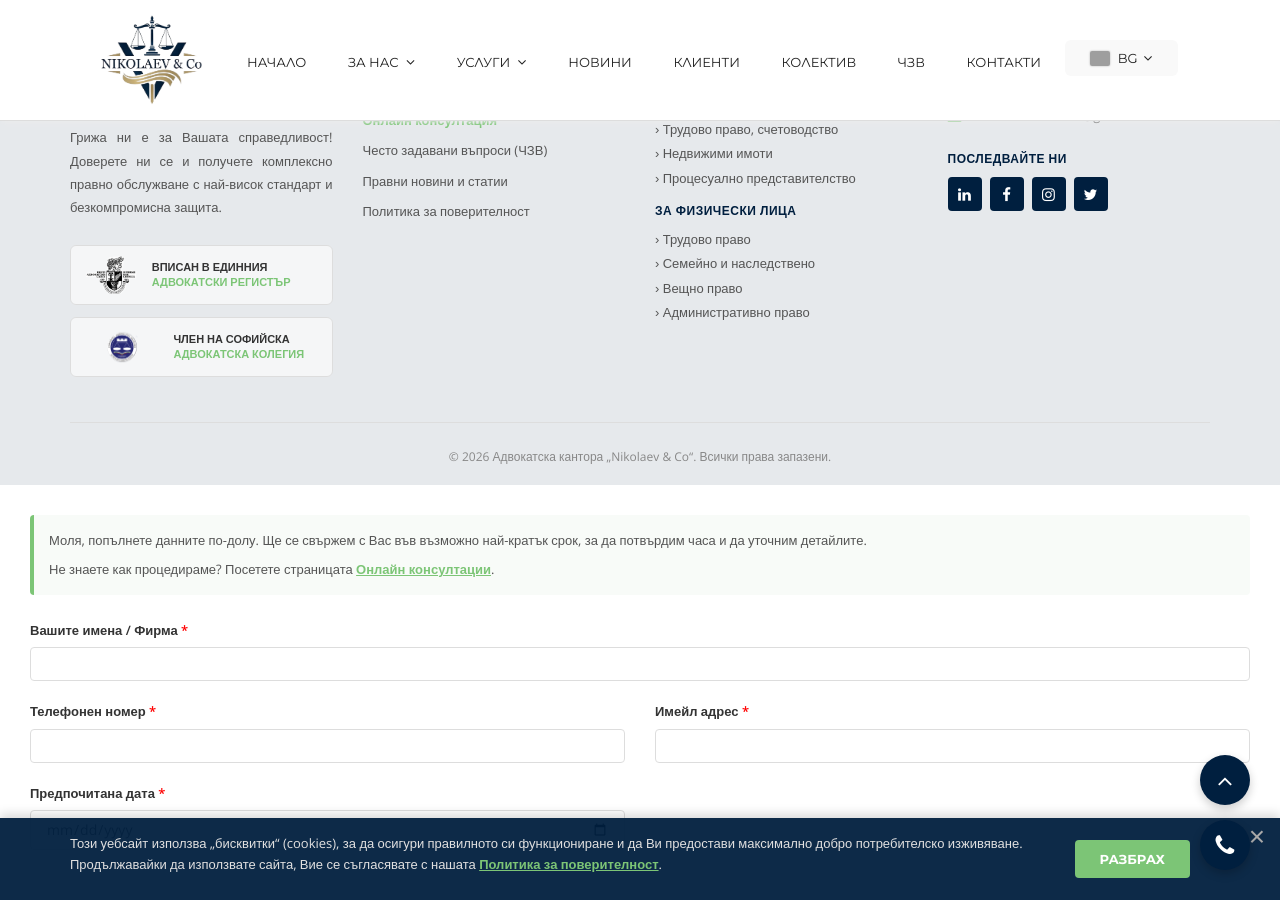
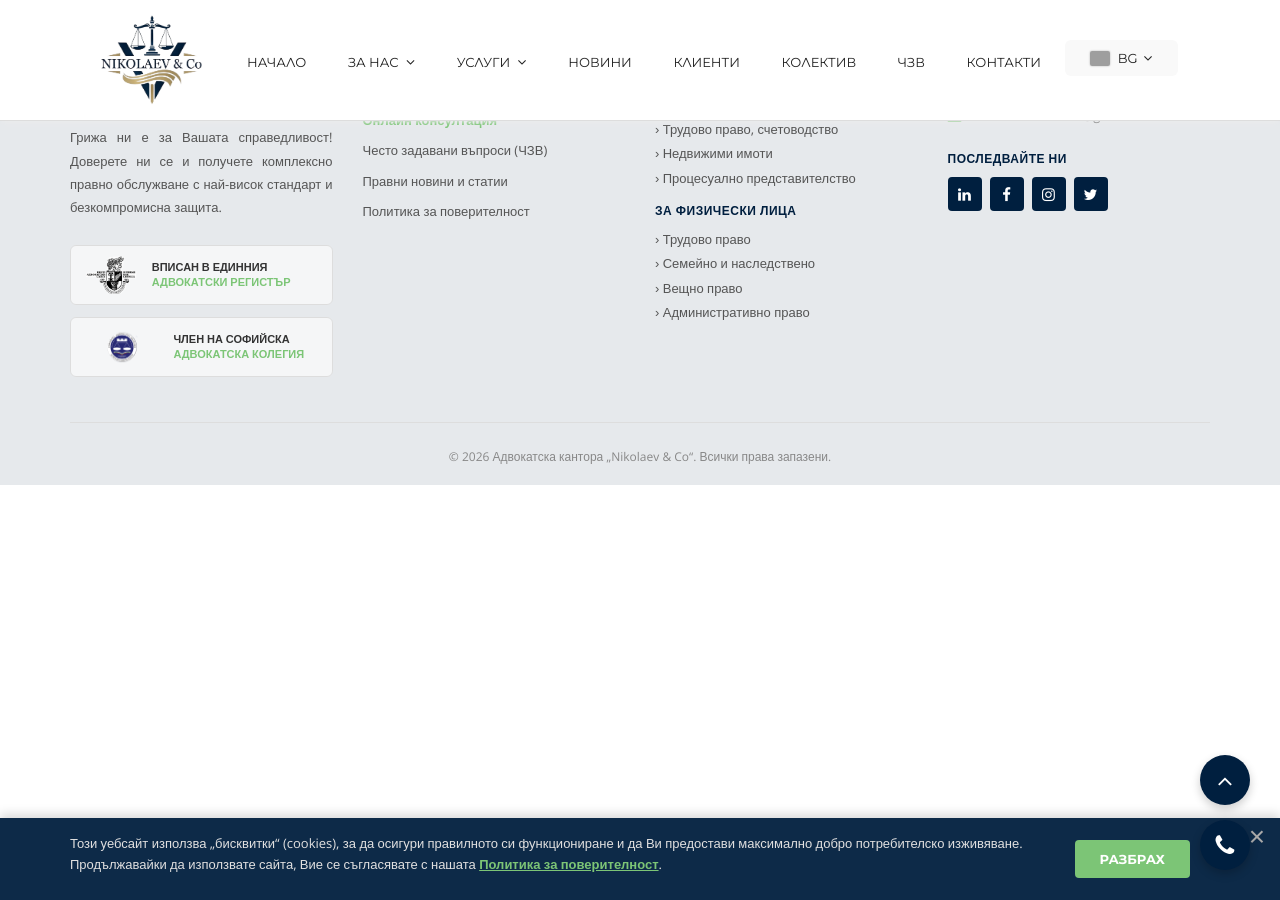
Before and after one commit to NikolaiNikolaev/law-page, a Jekyll site: the page built from novini/arhiv.html, in a window 1280 px wide and 900 px high, scrolled down 2265 px. Built offline with Jekyll 4.4.1, drawn with Linux system fonts in a browser that asks for light colours; grey boxes are pictures that could not be loaded.

Commit message:
Update footer.html

```diff
--- a/_includes/footer.html
+++ b/_includes/footer.html
@@ -137,52 +137,7 @@
     </div>
 </div>
 
-                <div class="modal-body" style="padding: 30px;">
-                    <div style="background: #f8fbf8; border-left: 4px solid #7cc576; padding: 15px; border-radius: 4px; margin-bottom: 25px;">
-                        <p style="font-size: 13px; color: #555; margin: 0 0 8px 0; line-height: 1.6;">
-                            Моля, попълнете данните по-долу. Ще се свържем с Вас във възможно най-кратък срок, за да потвърдим часа и да уточним детайлите.
-                        </p>
-                        <p style="font-size: 13px; color: #555; margin: 0; line-height: 1.6;">
-                            Не знаете как процедираме? Посетете страницата <a href="/law-page/za-nas/za-nas.html#online-konsultacia" style="color: #7cc576; text-decoration: underline; font-weight: 700;">Онлайн консултации</a>.
-                        </p>
-                    </div>
 
-                    <form id="bookingForm" action="https://formspree.io/f/mvzzzkje" method="POST">
-                        <input type="hidden" name="_subject" value="Нова заявка за час от сайта!">
-                        <input type="hidden" name="_language" value="bg">
-
-                        <div class="form-group" style="margin-bottom: 20px;">
-                            <label style="font-size: 13px; color: #333; font-weight: 600; margin-bottom: 8px;">Вашите имена / Фирма <span style="color: red;">*</span></label>
-                            <input type="text" name="name" class="form-control" data-msg="Моля, въведете Вашите имена" style="border: 1px solid #ddd; border-radius: 4px; padding: 10px 15px; font-size: 14px; box-shadow: none;">
-                            <div class="validation-msg" style="color: red; font-size: 11px; margin-top: 5px; display: none;"></div>
-                        </div>
-
-                        <div class="row">
-                            <div class="col-sm-6">
-                                <div class="form-group" style="margin-bottom: 20px;">
-                                    <label style="font-size: 13px; color: #333; font-weight: 600; margin-bottom: 8px;">Телефонен номер <span style="color: red;">*</span></label>
-                                    <input type="tel" name="phone" class="form-control" data-msg="Моля, въведете телефон за връзка" style="border: 1px solid #ddd; border-radius: 4px; padding: 10px 15px; font-size: 14px; box-shadow: none;">
-                                    <div class="validation-msg" style="color: red; font-size: 11px; margin-top: 5px; display: none;"></div>
-                                </div>
-                            </div>
-                            <div class="col-sm-6">
-                                <div class="form-group" style="margin-bottom: 20px;">
-                                    <label style="font-size: 13px; color: #333; font-weight: 600; margin-bottom: 8px;">Имейл адрес <span style="color: red;">*</span></label>
-                                    <input type="text" name="email" class="form-control" data-msg="Моля, въведете валиден имейл адрес" style="border: 1px solid #ddd; border-radius: 4px; padding: 10px 15px; font-size: 14px; box-shadow: none;">
-                                    <div class="validation-msg" style="color: red; font-size: 11px; margin-top: 5px; display: none;"></div>
-                                </div>
-                            </div>
-                        </div>
-
-                        <div class="row">
-                            <div class="col-sm-6">
-                                <div class="form-group" style="margin-bottom: 20px;">
-                                    <label style="font-size: 13px; color: #333; font-weight: 600; margin-bottom: 8px;">Предпочитана дата <span style="color: red;">*</span></label>
-                                    <input type="date" name="preferred_date" class="form-control" data-msg="Моля, изберете дата" style="border: 1px solid #ddd; border-radius: 4px; padding: 8px 15px; font-size: 14px; box-shadow: none; height: auto;">
-                                    <div class="validation-msg" style="color: red; font-size: 11px; margin-top: 5px; display: none;"></div>
-                                </div>
-                            </div>
-                            <div class="col-sm-6">
 
     <div class="modal fade" id="bookingModal" tabindex="-1" role="dialog" aria-labelledby="bookingModalLabel">
         <div class="modal-dialog" role="document">
```
